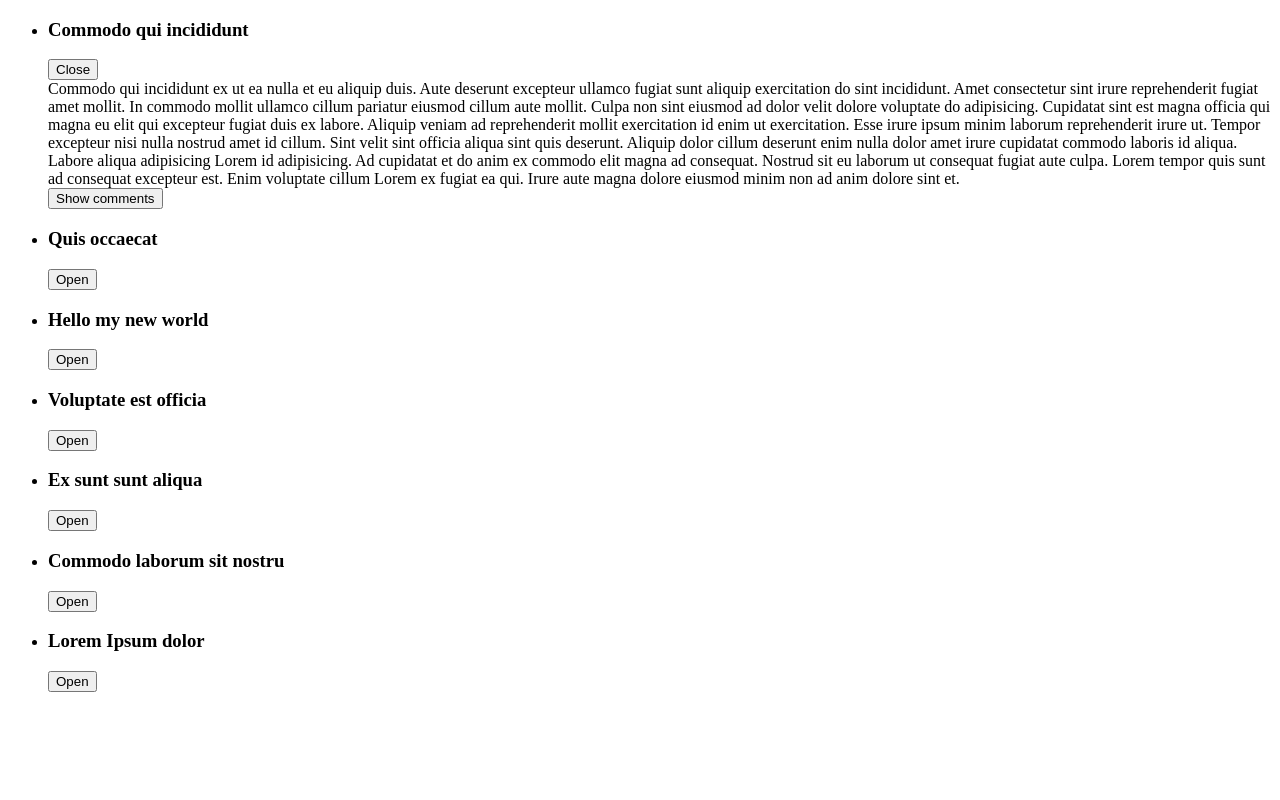
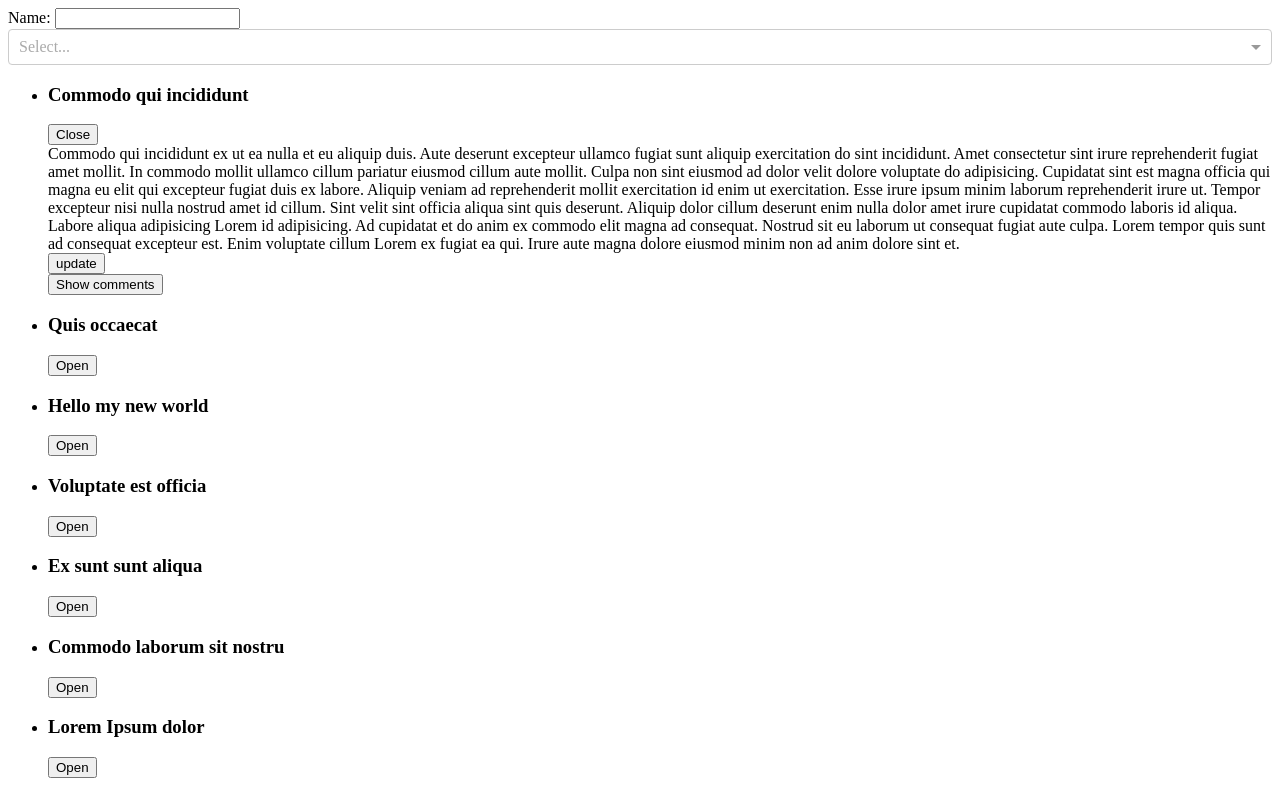
Before and after one commit to madvingovich/learn-react, a React app: page / in a window 1280 px wide. Built offline with nearby package versions, Linux system fonts and the light colour scheme.

Commit message:
lesson 3

```diff
--- a/package.json
+++ b/package.json
@@ -20,8 +20,12 @@
     "webpack-dev-server": "^2.0.0"
   },
   "dependencies": {
+    "css-loader": "^1.0.0",
     "prop-types": "^15.6.2",
     "react": "^15.5.0",
-    "react-dom": "^15.5.0"
+    "react-dom": "^15.5.0",
+    "react-select": "^1.0.0-rc.5",
+    "react-transition-group": "^1.2.0",
+    "style-loader": "^0.23.1"
   }
 }
--- a/src/components/App.js
+++ b/src/components/App.js
@@ -1,19 +1,36 @@
 import React, {Component} from 'react';
 import PropTypes from 'prop-types';
 import ArticleList from './ArticleList';
+import UserForm from './UserForm'
+import Select from 'react-select';
+import 'react-select/dist/react-select.css';
 
 class App extends Component {
     static propTypes = {
 
     };
 
+    state = {
+        selection: null
+    };
+
     render() {
+        const options = this.props.articles.map(article => ({
+            label: article.title,
+            value: article.id
+        }));
         return (
             <div>
+                <UserForm />
+                <Select options = {options} value = {this.state.selection} onChange = {this.changeSelection} multi/>
                 <ArticleList articles = {this.props.articles}/>
             </div>
         )
     }
+
+    changeSelection = selection => this.setState({ selection })
+
+
 }
 
 export default App;
--- a/src/components/Article.js
+++ /dev/null
@@ -1,65 +0,0 @@
-import React, {Component} from 'react';
-import {findDOMNode} from 'react-dom';
-import PropTypes from 'prop-types';
-import CommentList from './CommentList';
-import toggleOpen from '../decorators/toggleOpen';
-
-class Article extends Component {
-    static propTypes = {
-        article: PropTypes.shape({
-            id: PropTypes.string.isRequired,
-            title: PropTypes.string.isRequired,
-            text: PropTypes.string
-        })
-    };
-
-    componentWillReceiveProps(nextProps) {
-        console.log('updating', this.props.isOpen, nextProps.isOpen);
-    }
-
-    componentWillMount() {
-        console.log('will mount, shas budem stroit\' virtual dom');
-    }
-
-    render() {
-        const {article, isOpen, toggleOpen} = this.props;
-        const text = isOpen ? 'Close' : 'Open';
-
-        return (
-            <div ref = {this.setContainerRef}>
-                <h3>{article.title}</h3>
-                <button onClick={toggleOpen}>{text}</button>
-                {this.getBody()}
-             </div>
-        )
-    }
-
-    setContainerRef = ref => {
-        console.log('ref - ', ref)
-    }
-
-    componentDidMount() {
-        console.log('vse, v real\'nom dome vse gtovo, tut zbs veshat\' sobitiya');
-    }
-
-    getBody = () => {
-        const {article, isOpen} = this.props;
-
-        if(!isOpen) return null;
-
-        const {comments} = article;
-        return (
-            <div>
-                <section>{article.text}</section>
-                <CommentList comments = {comments} ref = {this.commentsRef}/>
-            </div>
-        );
-    }
-
-    commentsRef = ref => {
-        console.log('comments ref - ', ref);
-        console.log('comments ref findDOMNode - ', findDOMNode(ref));
-    }
-}
-
-export default Article;
--- /dev/null
+++ b/src/components/Article/article.css
@@ -0,0 +1,26 @@
+.article-enter {
+    opacity: 0.01;
+}
+
+.article-enter.article-enter-active {
+    opacity: 1;
+    transition: opacity 300ms ease-in;
+}
+
+.article-leave {
+    opacity: 1;
+}
+
+.article-leave.article-leave-active {
+    opacity: 0.01;
+    transition: opacity 300ms ease-in;
+}
+
+.article-appear {
+    opacity: 0.01;
+}
+
+.article-appear.article-appear-active {
+    opacity: 1;
+    transition: opacity .5s ease-in;
+}
--- /dev/null
+++ b/src/components/Article/index.js
@@ -0,0 +1,86 @@
+import React, {PureComponent} from 'react';
+import {findDOMNode} from 'react-dom';
+import PropTypes from 'prop-types';
+import CommentList from '../CommentList';
+import { CSSTransitionGroup } from 'react-transition-group';
+import './article.css';
+
+class Index extends PureComponent {
+    static propTypes = {
+        article: PropTypes.shape({
+            id: PropTypes.string.isRequired,
+            title: PropTypes.string.isRequired,
+            text: PropTypes.string
+        }).isRequired,
+        isOpen: PropTypes.bool,
+        toggleOpen: PropTypes.func.isRequired
+    };
+
+    state = {
+        updateIndex: 0
+    };
+
+    // shouldComponentUpdate(nextProps, nextState) {
+    //     return nextProps.isOpen !== this.props.isOpen
+    // }
+
+    componentWillReceiveProps(nextProps) {
+        // console.log('updating', this.props.isOpen, nextProps.isOpen);
+    }
+
+    componentWillMount() {
+        // console.log('will mount, shas budem stroit\' virtual dom');
+    }
+
+    render() {
+        const {article, isOpen, toggleOpen} = this.props;
+        console.log('update article')
+
+        return (
+            <div ref = {this.setContainerRef}>
+                <h3>{article.title}</h3>
+                <button onClick={toggleOpen}>{isOpen ? 'Close' : 'Open'}</button>
+                <CSSTransitionGroup
+                    transitionName = 'article'
+                    transitionAppear // возможность анимиррования сразу, при загрузке
+                    transitionEnterTimeout = {300}
+                    transitionLeaveTimeout = {300}
+                    transitionAppearTimeout = {300}
+                    component = 'div' //в какой компонент завернуть
+                >
+                    {this.getBody()}
+                </CSSTransitionGroup>
+             </div>
+        )
+    }
+
+    setContainerRef = ref => {
+        // console.log('ref - ', ref)
+    };
+
+    componentDidMount() {
+        // console.log('vse, v real\'nom dome vse gotovo, tut zbs veshat\' sobitiya');
+    }
+
+    getBody = () => {
+        const {article, isOpen} = this.props;
+
+        if(!isOpen) return null;
+
+        const {comments} = article;
+        return (
+            <div>
+                <section>{article.text}</section>
+                <button onClick={() => this.setState({updateIndex: this.state.updateIndex + 1})}>update</button>
+                <CommentList key = {this.state.updateIndex} comments = {comments} ref = {this.commentsRef}/>
+            </div>
+        );
+    };
+
+    commentsRef = ref => {
+        // console.log('comments ref - ', ref);
+        // console.log('comments ref findDOMNode - ', findDOMNode(ref));
+    }
+}
+
+export default Index;
--- a/src/components/ArticleList.js
+++ b/src/components/ArticleList.js
@@ -6,18 +6,18 @@ import accordion from '../decorators/accordion'
 class ArticleList extends Component {
     static propTypes = {
         articles: PropTypes.array.isRequired,
-        toggleOpenArticle: PropTypes.func,
-        openArticleId: PropTypes.string
+        //from accordion
+        toggleOpenItem: PropTypes.func.isRequired,
+        openItemId: PropTypes.string
     };
 
     render() {
-        const {articles, openArticleId, toggleOpenArticle} = this.props;
-        console.log(this.props)
+        const {articles, openItemId, toggleOpenItem} = this.props;
         const articleList = articles.map(article =>
             <li key = {article.id}>
                 <Article article={article}
-                         isOpen = {article.id === openArticleId}
-                         toggleOpen = {toggleOpenArticle(article.id)}
+                       isOpen = {article.id === openItemId}
+                       toggleOpen = {toggleOpenItem(article.id)}
                 />
             </li>);
         return (
--- /dev/null
+++ b/src/components/UserForm.js
@@ -0,0 +1,29 @@
+import React, {Component} from 'react';
+import PropTypes from 'prop-types';
+
+class UserForm extends Component {
+    static propTypes = {
+
+    };
+
+    state = {
+        username: ''
+    };
+
+    render() {
+        return (
+            <div>
+                Name: <input type="text" value={this.state.username} onChange={this.handleUserChange}/>
+            </div>
+        )
+    }
+
+    handleUserChange = (ev) => {
+        if(ev.target.value.length > 10) return;
+        this.setState({
+            username: ev.target.value
+        })
+    }
+}
+
+export default UserForm;
--- a/src/decorators/accordion.js
+++ b/src/decorators/accordion.js
@@ -1,18 +1,17 @@
 import React, {Component as ReactComponent} from 'react';
-import PropTypes from 'prop-types';
 
-export default (OriginalComponent) => class ComponentWithAccordion extends ReactComponent {
+export default (OriginalComponent) => class Accordion extends ReactComponent {
     state = {
-        openArticleId: this.props.articles[0].id
+        openItemId: this.props.articles[0].id
     };
 
     render() {
-        return <OriginalComponent {...this.props} {...this.state} toggleOpenArticle = {this.toggleOpenArticle}/>
+        return <OriginalComponent {...this.props} {...this.state} toggleOpenItem = {this.toggleOpenItem}/>
     }
 
-    toggleOpenArticle = (openArticleId) => ev => {
-        openArticleId === this.state.openArticleId ?
-            this.setState({ openArticleId: null }) :
-            this.setState({ openArticleId });
+    toggleOpenItem = (openItemId) => () => {
+        this.setState({
+            openItemId: openItemId === this.state.openItemId ? null : openItemId
+        })
     }
 }
--- a/src/decorators/toggleOpen.js
+++ b/src/decorators/toggleOpen.js
@@ -5,6 +5,18 @@ export default (OriginalComponent) => class ToggleOpenComponent extends ReactCom
     state = {
         isOpen: false
     };
+
+    componentDidMount() {
+        // console.log('mounting')
+    }
+
+    componentDidUpdate() {
+        // console.log('updating')
+    }
+
+    componentWillUnmount() {
+        // console.log('unmount')
+    }
 
     render() {
         return <OriginalComponent {...this.props} {...this.state} toggleOpen = {this.toggleOpen}/>
--- a/webpack.config.js
+++ b/webpack.config.js
@@ -16,6 +16,10 @@ module.exports = {
                 test: /\.js/,
                 loaders: ['babel-loader'],
                 include: path.join(__dirname, 'src')
+            },
+            {
+                test: /\.css/,
+                loaders: ['style-loader', 'css-loader']
             }
         ]
     }
```
Also changed, not shown: 1 other file (tests, documents, lock files or other folders).
